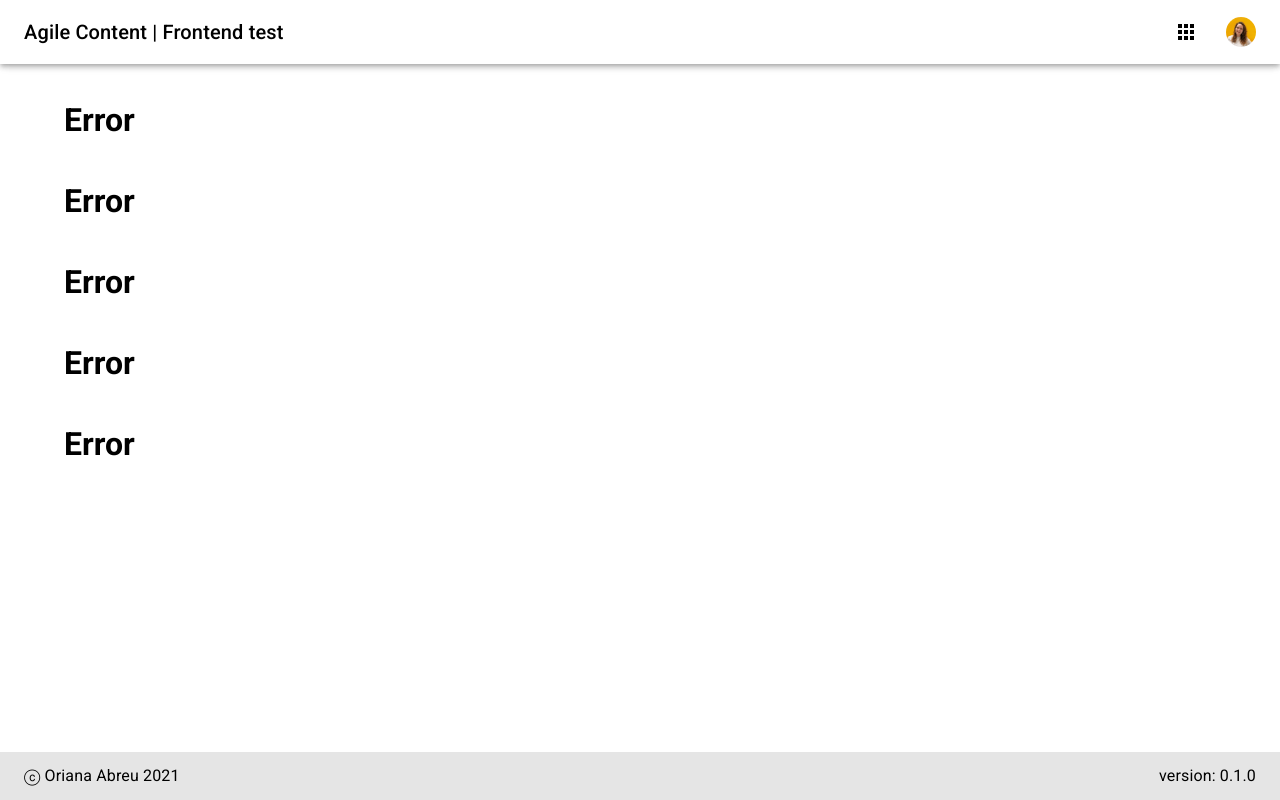
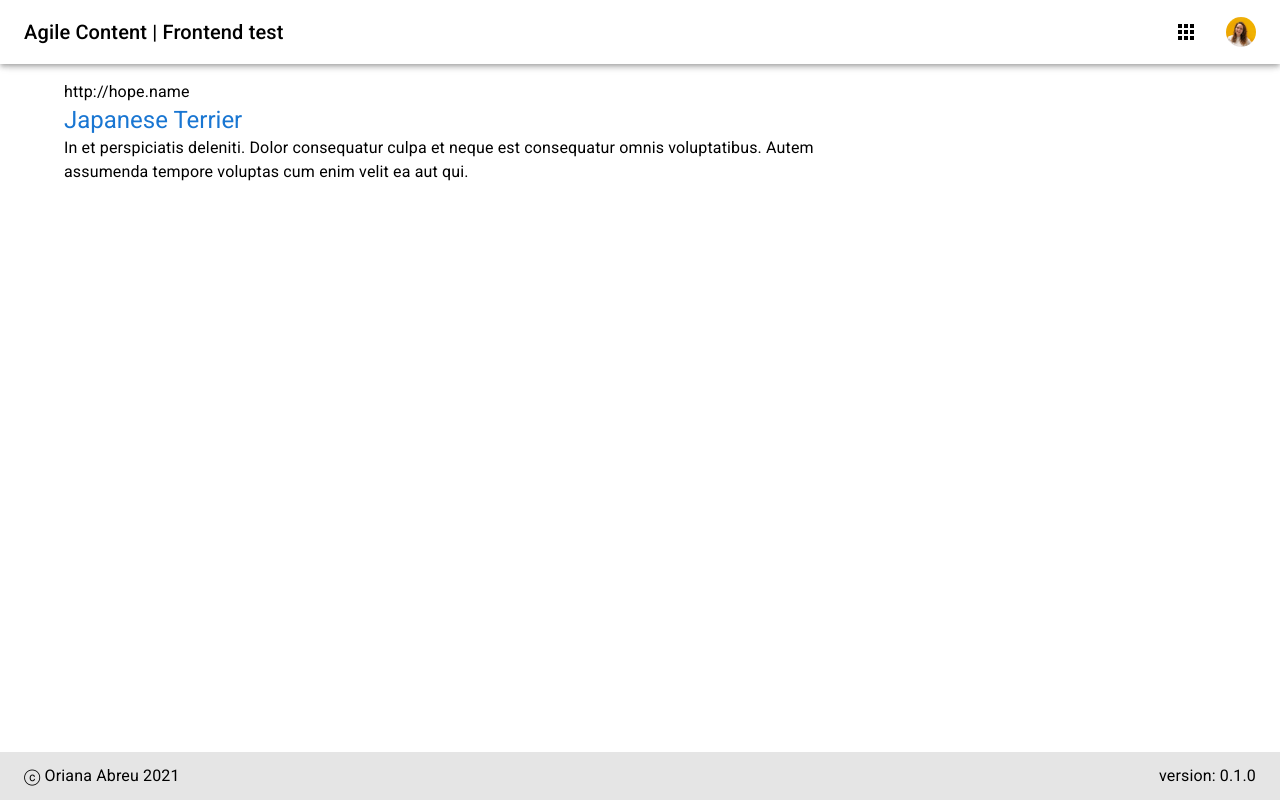
Before and after one commit to orianabreu/agilecontent-test, a React (Create React App) app: page /Results in a window 1280 px wide. Built offline with nearby package versions, Linux system fonts and the light colour scheme.

Commit message:
setting functionality

```diff
--- a/src/components/AnimalInfo/AnimalInfo.js
+++ b/src/components/AnimalInfo/AnimalInfo.js
@@ -1,19 +1,20 @@
 import React from "react";
+import data from "../data/data";
 import { BoxContainer } from "./styles";
 import { useResponsive } from "../../ResponsiveContext/ResponsiveContext";
 
 import Typography from "@mui/material/Typography";
 
-export default function AnimalInfo(props) {
+export default function AnimalInfo() {
   const isMobile = useResponsive();
 
   return (
     <BoxContainer sx={{ width: isMobile ? "90%" : "70%" }}>
-      <Typography variant='body1'>{props.url}</Typography>
+      <Typography variant='body1'>{data.url}</Typography>
       <Typography variant='h5' color='primary'>
-        {props.animal}
+        {data.title}
       </Typography>
-      <Typography variant='body1'>{props.text}</Typography>
+      <Typography variant='body1'>{data.description}</Typography>
     </BoxContainer>
   );
 }
--- a/src/components/Animals/Animals.js
+++ b/src/components/Animals/Animals.js
@@ -1,32 +1,13 @@
 import React from "react";
 import { BoxContainer } from "./styles";
 import AnimalInfo from "../AnimalInfo/AnimalInfo";
-import faker from "faker";
 import Container from "@mui/material/Container";
 
-export default function Animals({ searchAnimal }) {
-  const getType = () => faker.animal.type();
-  const getUrl = () => faker.internet.url();
-  const getTitle = (type) => faker.animal[type]();
-  const getText = () => faker.lorem.sentences();
-
+export default function Animals() {
   return (
     <Container maxWidth='lg'>
       <BoxContainer>
-        {[...new Array(5)].map((id) => {
-          return getType === searchAnimal ? (
-            <AnimalInfo
-              type
-              key={id}
-              id={id}
-              url={getUrl}
-              animal={getTitle}
-              text={getText}
-            />
-          ) : (
-            <h1>Error</h1>
-          );
-        })}
+        <AnimalInfo />
       </BoxContainer>
     </Container>
   );
--- /dev/null
+++ b/src/components/data/data.js
@@ -0,0 +1,14 @@
+import faker from "faker";
+
+const getType = () => faker.animal.type();
+const getUrl = () => faker.internet.url();
+const getTitle = () => faker.animal.dog();
+const getText = () => faker.lorem.sentences();
+
+const data = {
+  url: getUrl(),
+  title: getTitle(),
+  description: getText(),
+};
+
+export default data;
```
